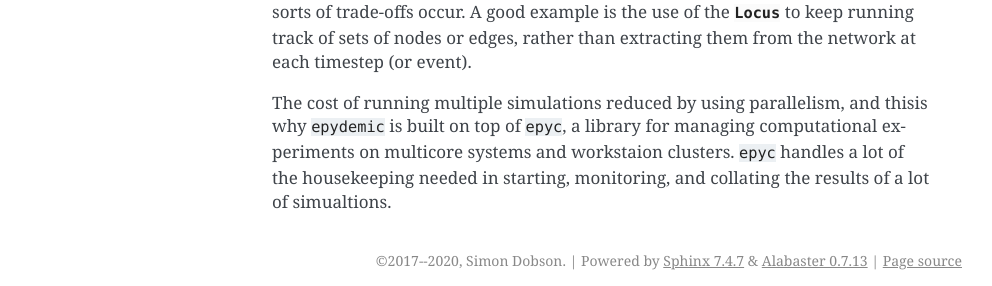
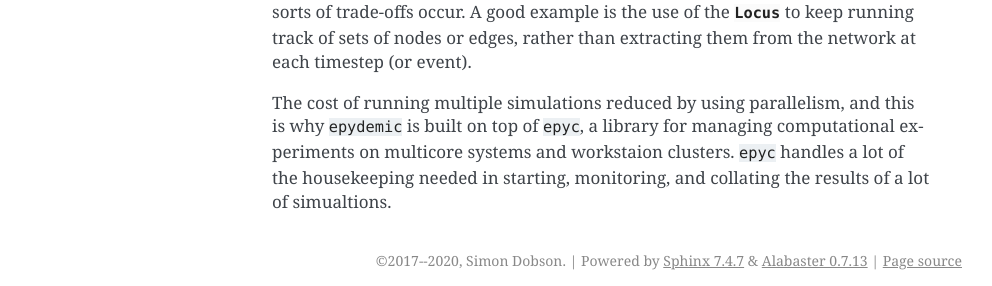
Before and after one commit to simoninireland/epydemic, a Sphinx documentation site: the page built from doc/implementation/challenges.rst, in a window 1280 px wide. Shown: the part 593-879 px from the top of the page, without its empty margins (148-1140 px from the left). Built offline with Sphinx 7.4.7, drawn with Linux system fonts in a browser that asks for light colours.

Commit message:
Fixed typo

```diff
--- a/doc/implementation/challenges.rst
+++ b/doc/implementation/challenges.rst
@@ -29,7 +29,7 @@ a number of situations where these sorts of trade-offs occur. A good example
 is the use of the :class:`Locus` to keep running track of sets of nodes or edges,
 rather than extracting them from the network at each timestep (or event).
 
-The cost of running multiple simulations reduced by using parallelism, and thisis why
+The cost of running multiple simulations reduced by using parallelism, and this is why
 ``epydemic`` is built on top of ``epyc``, a library for managing computational
 experiments on multicore systems and workstaion clusters. ``epyc`` handles a lot
 of the housekeeping needed in starting, monitoring, and collating the results of
```
